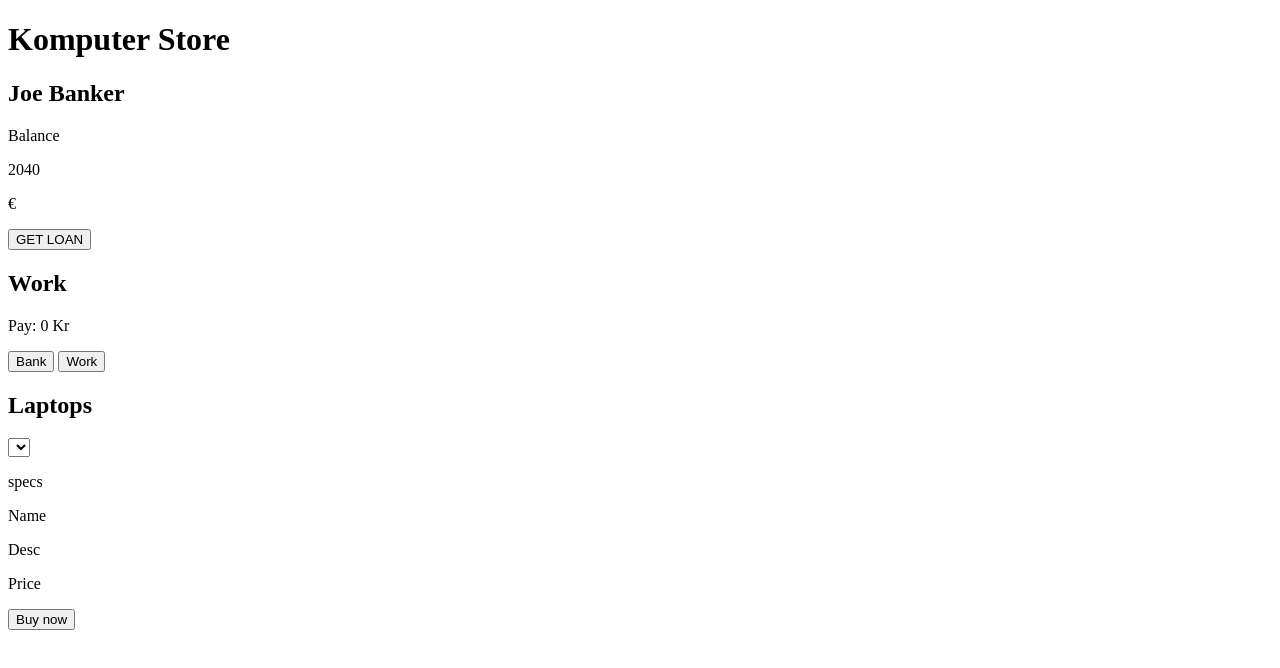
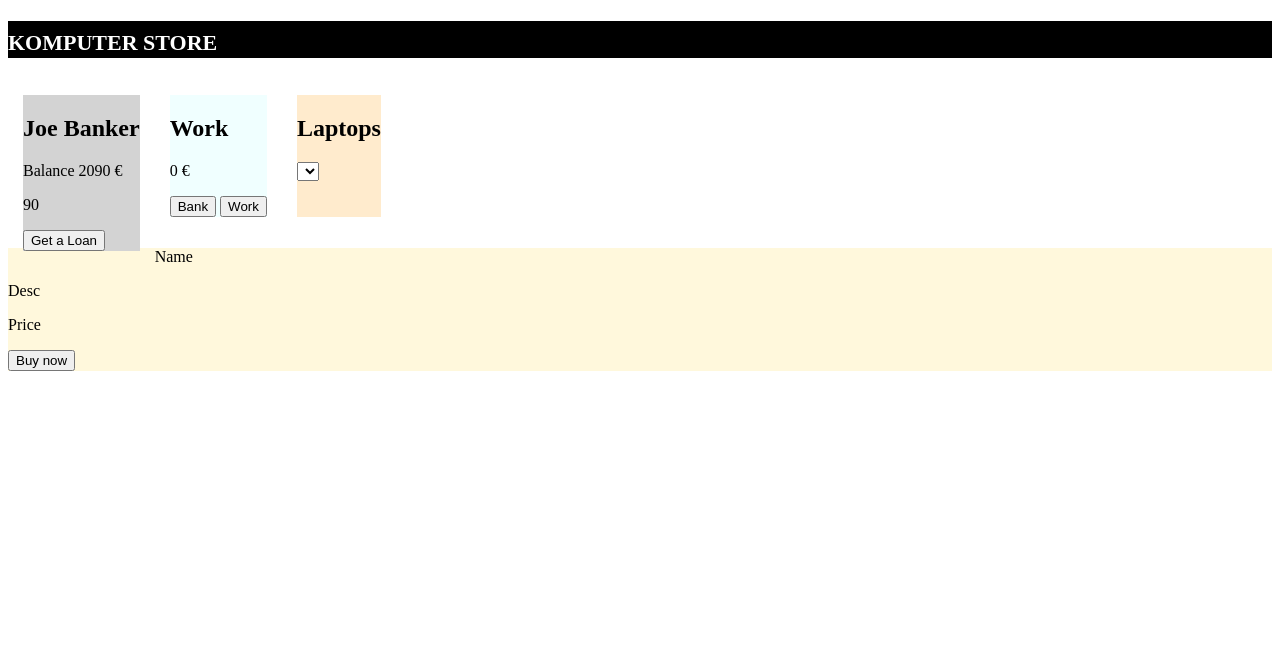
Before and after one commit to jespetius/jespetius.github.io, a plain HTML site: page index.html in a window 1280 px wide. Both pictures are taken after a click on the button "Bank". Drawn offline with Linux system fonts and the light colour scheme; no server answers.

Commit message:
Added functionality to buttons. Minor css made

```diff
--- a/app.js
+++ b/app.js
@@ -1,22 +1,82 @@
 const laptopsElement = document.getElementById("laptops");
 const personElement = document.getElementById("person");
 const bankBalanceElement = document.getElementById("bankBalance");
+const loanBalanceElement = document.getElementById("loanBalance");
+const workBalanceElement = document.getElementById("workMoney");
 const loanElement = document.getElementById("loanButton");
 const workElement = document.getElementById("workButton");
 const bankElement = document.getElementById("bankButton");
 const buyNowElement = document.getElementById("buyNowButton");
+const specsElement = document.getElementById("specs");
+//Creating a person with banking details
+let person = {
+    name: "Joe Banker",
+    bankBalance: 2000,
+    loan: 100,
+    workBalance: 100,
+};
+personElement.innerHTML = person.name;
+bankBalanceElement.innerHTML ="Balance "  + person.bankBalance + " €";
+loanBalanceElement.innerText = person.loan;
+workBalanceElement.innerHTML ="Balance "  + person.workBalance + " €";
+
+//onclick loan
+document.getElementById("loanButton").addEventListener("click", pressloanButton);
+function pressloanButton(){
+    if (person.loan>0){
+        alert("You alreydy have loan. Please pay it first before applying new loan!")
+    } else {
+        let loanAsked = prompt("Your current Balance is " + person.bankBalance + "€. We allow you to loan " + 2*person.bankBalance  +"€. Write the wanted loan amount.", 2*person.bankBalance );
+        if (loanAsked ===0){
+            alert("Asked loan was "  + loanAsked + "€. Loan not granted")
+        }
+    }
+}
+//onclick work to Bank
+document.getElementById("bankButton").addEventListener("click", pressBankButton);
+function pressBankButton() {
+    if (person.workBalance === 0){
+        alert("You need to work to transfer money to bank")
+
+    }else if (person.loan === 0){
+    person.bankBalance = person.bankBalance + person.workBalance
+    person.workBalance = 0
+    console.log(person.bankBalance)
+    bankBalanceElement.innerText ="Balance "  + person.bankBalance + " €";
+    workBalanceElement.innerText = person.workBalance
+}else if (person.loan >0){
+    person.bankBalance = person.bankBalance + (person.workBalance*0.9)
+    person.loan= person.loan - (person.workBalance*0.1)
+    person.workBalance = 0
+    //for end of loan payment. Paying instant back if customer sends too much money.
+    if (person.loan <0){
+        const overpaidMoney = Math.abs(person.loan)
+        person.bankBalance = person.bankBalance + overpaidMoney
+        person.loan = 0
+        alert("Hurray, you have paid your loan to bank!")
+    }
+    bankBalanceElement.innerText ="Balance "  + person.bankBalance + " €";
+    workBalanceElement.innerText = person.workBalance + " €";
+    loanBalanceElement.innerText = person.loan;
+
+}else if (person.loan <0)
+    loanBalanceElement.innerText = "BANK OWNS MONEY TO YOU";
+
+}
 
 
-let person = {
-    name: "Joe Banker",
-    bankBalance: 2040,
-    loan: 0,
-    workBalance: 0
-};
-personElement.innerHTML = person.name;
-bankBalanceElement.innerHTML = person.bankBalance;
+//onclick more workmoney 100
+document.getElementById("workButton").addEventListener("click", pressWork);
+function pressWork() {
+    person.workBalance = person.workBalance + 100
+    console.log(person.workBalance)
+    workBalanceElement.innerHTML ="Balance "  + person.workBalance + " €";
+  }
+
+
 let laptops = [];
 
+//fetching laptops via API
 fetch("https://hickory-quilled-actress.glitch.me/computers")
     .then(response => response.json())
     .then(data => laptops = data )
@@ -29,6 +89,29 @@ const addLaptopsToMenu = (laptops) =>{
 const addLaptopToMenu = (laptop) =>{
     const laptopElement = document.createElement("option");
     laptopElement.value = laptop.id;
+
     laptopElement.appendChild(document.createTextNode(laptop.title));
     laptopsElement.appendChild(laptopElement);
+
+
+
 }
+
+
+
+
+
+function getAllLaptops() {
+    return fetch("https://hickory-quilled-actress.glitch.me/computers")
+    .then(function(response) {
+        return response.json()
+    })
+}
+
+getAllLaptops()
+
+.then(function(laptops){
+
+    console.log(laptops)
+    console.log(laptops[0].specs)
+})
--- a/index.html
+++ b/index.html
@@ -1,25 +1,28 @@
 <!DOCTYPE html>
 <html lang="en">
 <head>
+    <link rel="stylesheet" type="text/css" href="style.css">
     <meta charset="UTF-8">
     <meta http-equiv="X-UA-Compatible" content="IE=edge">
     <meta name="viewport" content="width=device-width, initial-scale=1.0">
     <title>Komputer Store</title>
 </head>
 <body>
-      <h1>Komputer Store</h1>
-
+    <div class="header">
+    <h1>Komputer Store</h1>
+    </div>
       <div class="bank">
         <h2 name="person" id="person"></h2>
-        <p>Balance  <p name="bankBalance" id="bankBalance"></p> €</p>
-        <button name="loanButton" id="loanButton">GET LOAN</button>
+        <p name="bankBalance" id="bankBalance"></p>
+        <p name="loanBalance" id="loanBalance"></p>
+        <button name="loanButton" id="loanButton">Get a Loan</button>
 
 
       </div>
-
+      <div class="upper-part">
       <div class="work">
         <h2>Work</h2>
-        <p>Pay: 0 Kr</p>
+        <p name="workMoney" id="workMoney"></p>
         <button name="bankButton" id="bankButton">Bank</button>
         <button name="workButton" id="workButton">Work</button>
       </div>
@@ -29,8 +32,14 @@
         <select name="laptops" id="laptops">
 
         </select>
-        <p>specs</p>
+        <ul id="specs" name="specs">
+
+
+
+        </ul>
       </div>
+
+    </div>
 
       <div class="buyNowView">
         <p>Name</p>
--- /dev/null
+++ b/style.css
@@ -0,0 +1,35 @@
+.header {
+    background-color: black;
+    font-variant-caps: all-petite-caps;
+    color: white;
+}
+
+.upper-part {
+    display: flex;
+}
+
+.bank {
+    float: left;
+    display: inline-block;
+    background-color: lightgray;
+    margin: 15px;
+
+
+}
+
+.work {
+    float: left;
+    display: inline-block;
+    background-color: azure;
+    margin: 15px;
+}
+
+.laptopsView {
+    float: left;
+    background-color: blanchedalmond;
+    margin: 15px;
+}
+
+.buyNowView {
+    background-color: cornsilk;
+}
```
